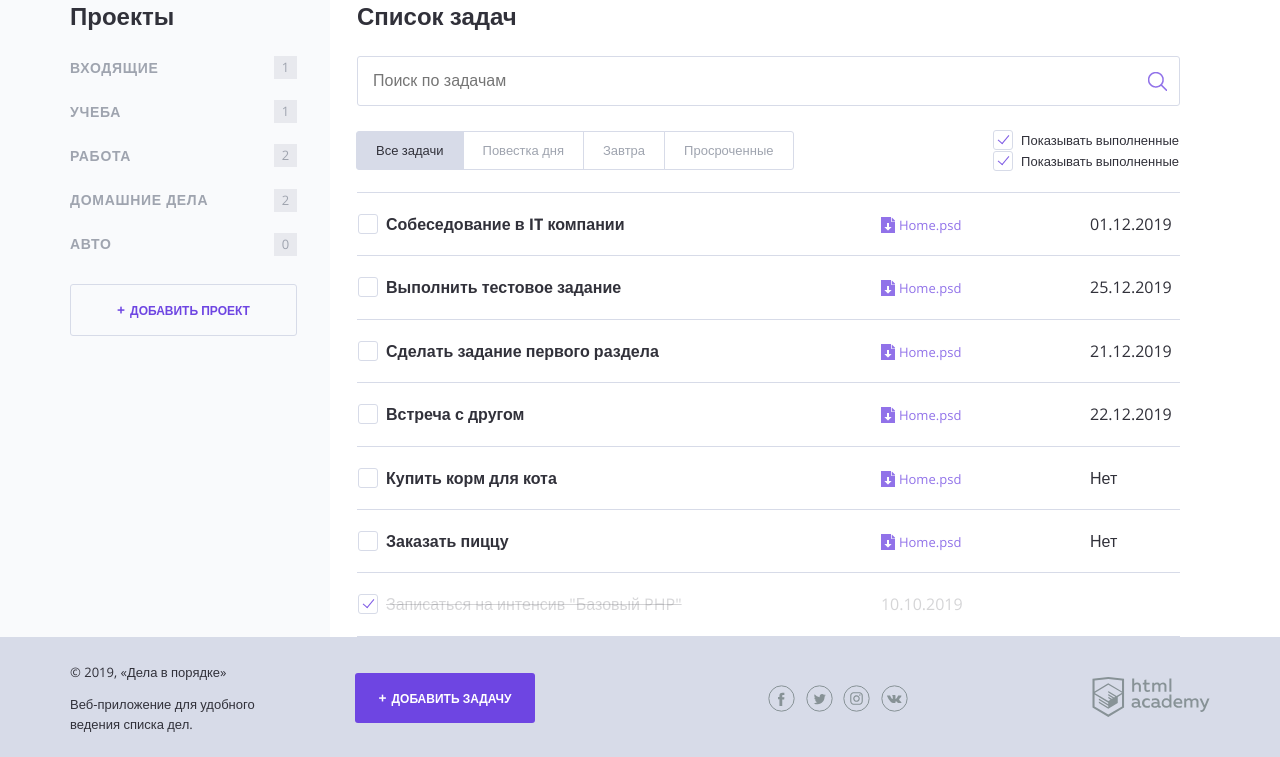
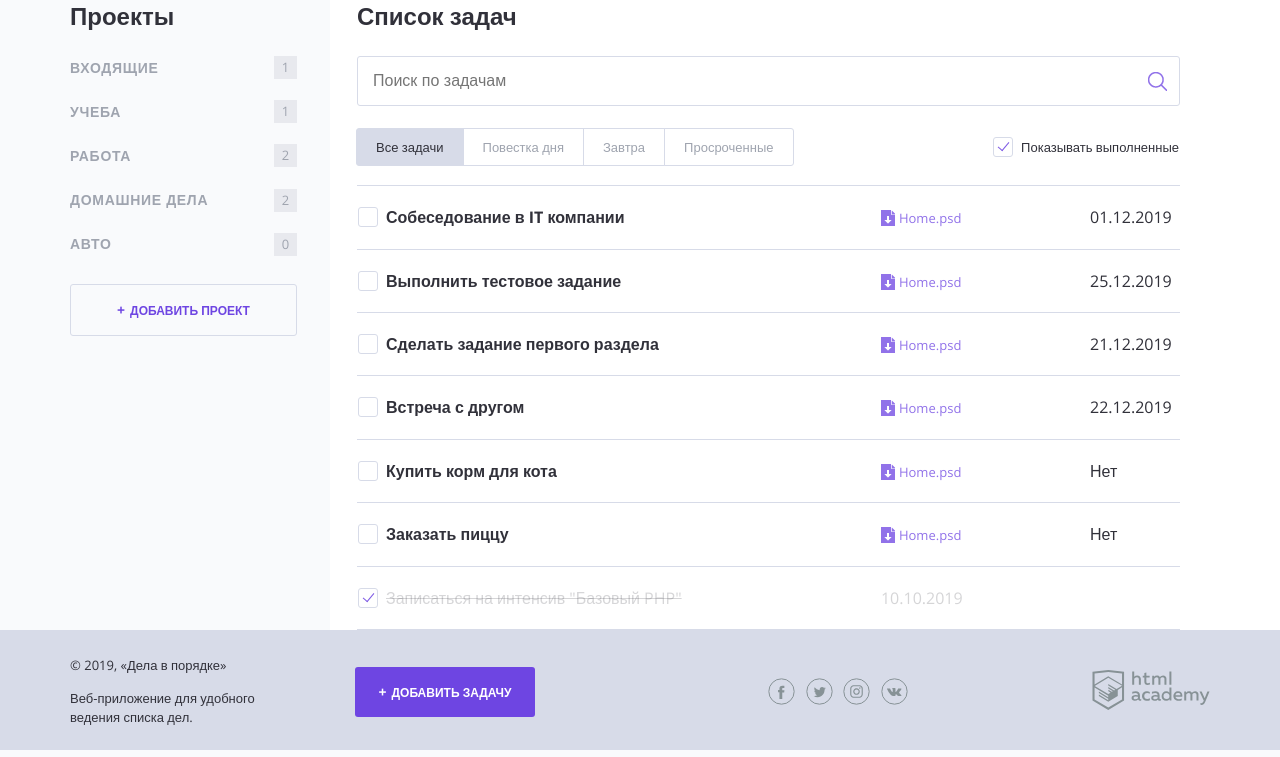
Before and after one commit to Ibragimow/786745-doingsdone, a PHP site: page / in a window 1280 px wide. Shown: the part 93-850 px from the top of the page. Run offline with PHP 8.4, Linux system fonts and the light colour scheme.

Commit message:
Update index.php

```diff
--- a/index.php
+++ b/index.php
@@ -115,8 +115,6 @@ $tasks_list = [$task_1, $task_2, $task_3, $task_4, $task_5, $task_6];
                         <!--добавить сюда аттрибут "checked", если переменная $show_complete_tasks равна единице-->
                         <input class="checkbox__input visually-hidden show_completed" type="checkbox" <? if ($show_complete_tasks == 1){print ("checked");};?>>
                         <span class="checkbox__text">Показывать выполненные</span>
-                        <input class="checkbox__input visually-hidden show_completed" type="checkbox" <?php if ($show_complete_tasks == 1): ?> checked<?php endif; ?>>
-                        <span class="checkbox__text">Показывать выполненные</span>
                     </label>
                 </div>
                 <table class="tasks">
```
